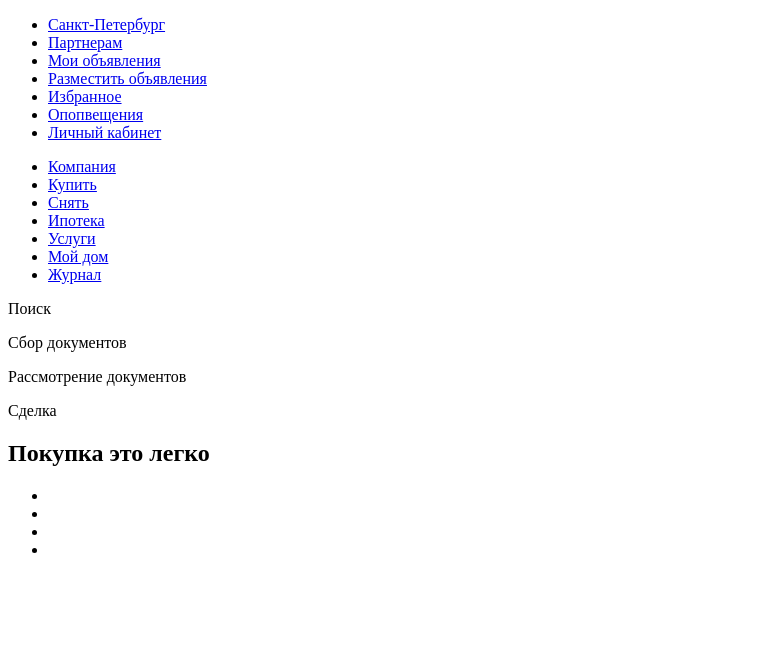
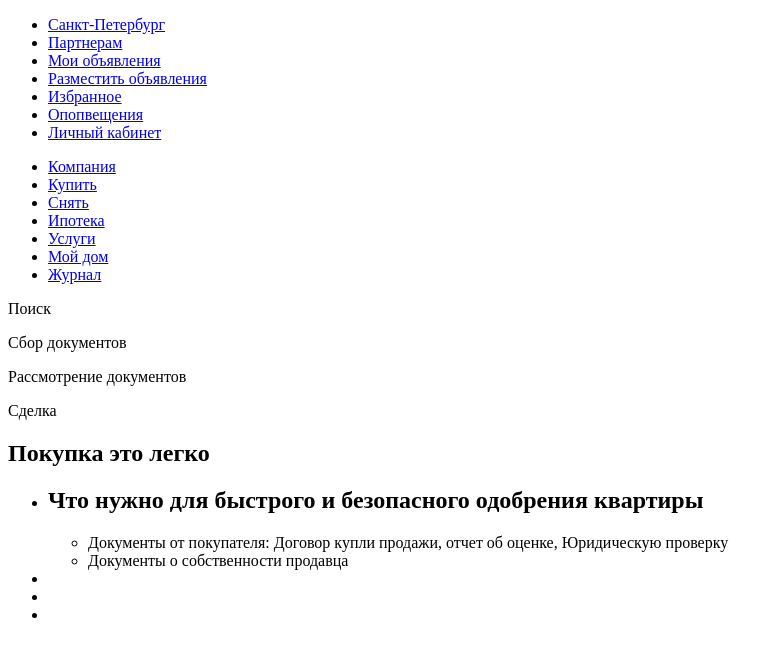
Before and after one commit to a1xc0m/domc-lk, a plain HTML site: page www/index.html in a window 1280 px wide. Shown: the whole page, without its empty margins (0-784 px from the left). Drawn offline with Linux system fonts and the light colour scheme.

Commit message:
work with index

```diff
--- a/www/index.html
+++ b/www/index.html
@@ -61,16 +61,22 @@
             <div class="container">
                 <ul class="services_list">
                     <li class="services_item">
-
+                        <div class="services_card">
+                            <h2>Что нужно для быстрого и безопасного одобрения квартиры</h2>
+                            <ul>
+                                <li>Документы от покупателя: Договор купли продажи, отчет об оценке, Юридическую проверку</li>
+                                <li>Документы о собственности продавца</li>
+                            </ul>
+                        </div>
                     </li>
                     <li class="services_item">
-
+                        <div class="services_card"></div>
                     </li>
                     <li class="services_item">
-
+                        <div class="services_card"></div>
                     </li>
                     <li class="services_item">
-
+                        <div class="services_card"></div>
                     </li>
                 </ul>
             </div>
```
